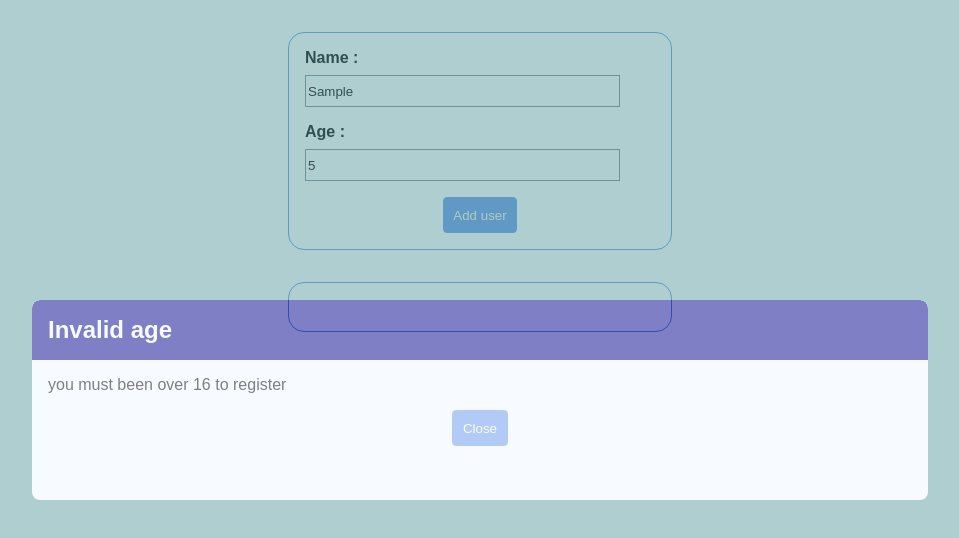
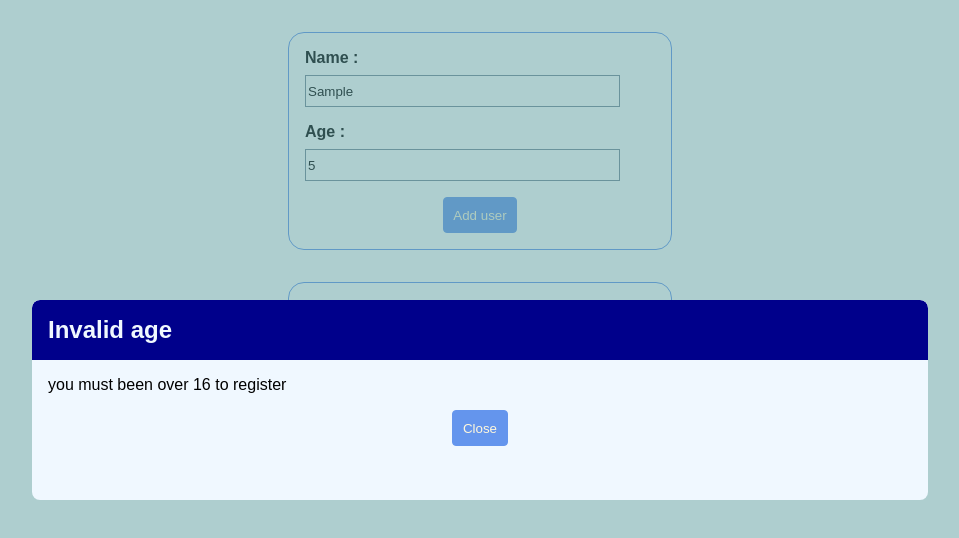
Before and after one commit to Laeti-dev/react_usersList, a React (Create React App) app: page / in a window 1280 px wide. Both pictures are taken after typing "Sample", "5" into the empty fields and a click on the button "Add user". Shown: the top 538 px of the page, without its empty margins (160-1119 px from the left). Built offline with nearby package versions, Linux system fonts and the light colour scheme.

Commit message:
starting with portal for modals

```diff
--- a/public/index.html
+++ b/public/index.html
@@ -28,6 +28,8 @@
   </head>
   <body>
     <noscript>You need to enable JavaScript to run this app.</noscript>
+    <div id="backdrop-root"></div>
+    <div id="overlay-root"></div>
     <div id="root"></div>
     <!--
       This HTML file is a template.
--- a/src/App.js
+++ b/src/App.js
@@ -18,10 +18,10 @@
   };
 
   return (
-    <div>
+    <>
       <AddUser onAddUser={addUserHandler}/>
       <UsersList users={usersList}/>
-    </div>
+    </>
   );
 }
 
--- a/src/components/UI/ErrorMessage.js
+++ b/src/components/UI/ErrorMessage.js
@@ -1,14 +1,17 @@
 import React from "react";
+import ReactDOM from "react-dom";
 
 import Button from "./Button";
 
 import style from "./ErrorMessage.module.css";
 
-const ErrorMessage = (props) => {
+const Backdrop = props => {
+  return <div className={style.back} onClick={props.onCloseBtnHandler}/>;
+};
 
+const ModalOverlay = props => {
   return (
-    <div className={style.back} onClick={props.onCloseBtnHandler}>
-      <div className={style["pop-up"]}>
+    <div className={style["pop-up"]}>
         <div className={style.top}>
           <h1>{props.title}</h1>
         </div>
@@ -17,8 +20,27 @@
           <Button onClick={props.onCloseBtnHandler}>Close</Button>
         </div>
       </div>
+  )
+};
 
-    </div>
+const ErrorMessage = (props) => {
+
+  return (
+    <React.Fragment>
+      {ReactDOM.createPortal(
+        <Backdrop
+          onClick={props.onCloseBtnHandler}/>,
+          document.getElementById("backdrop-root")
+        )}
+        {ReactDOM.createPortal(
+          <ModalOverlay
+            title={props.title}
+            message={props.message}
+            onCloseBtnHandler={props.onCloseBtnHandler}
+          />,
+          document.getElementById("overlay-root")
+        )}
+    </React.Fragment>
   )
 };
 
```
